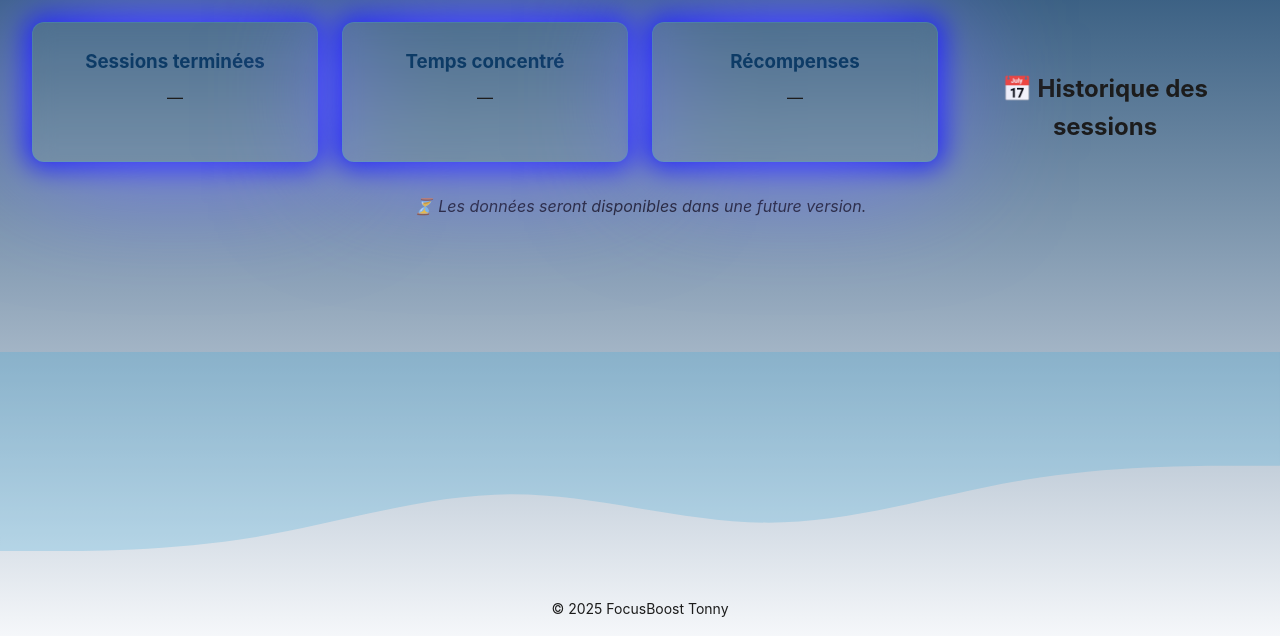
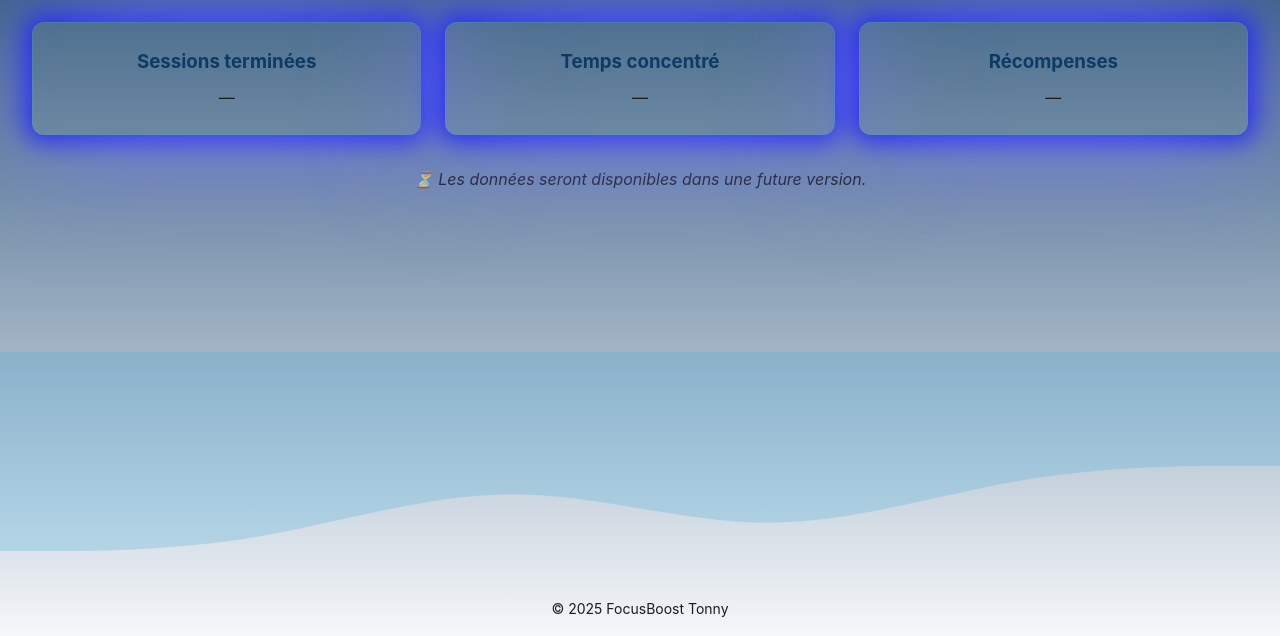
Before and after one commit to Tonny654/Identit-visuelle-maquettes, a plain HTML site: page PG/Dashboard/index.html in a window 1280 px wide. Shown: the part 164-800 px from the top of the page. Drawn offline with Linux system fonts and the light colour scheme.

Commit message:
modification dashboard

```diff
--- a/PG/Dashboard/index.html
+++ b/PG/Dashboard/index.html
@@ -59,10 +59,7 @@
 
       </div>
 
-      <section class="history" style="margin-top:3rem;">
-  <h2 style="text-align:center; margin-bottom:1rem;">📅 Historique des sessions</h2>
-  <ul id="history-list" style="max-width:600px; margin:auto; list-style:none; padding:0;"></ul>
-</section>
+
 
     </section>
     <p style="text-align:center; margin-top:2rem; font-style:italic;">
```
